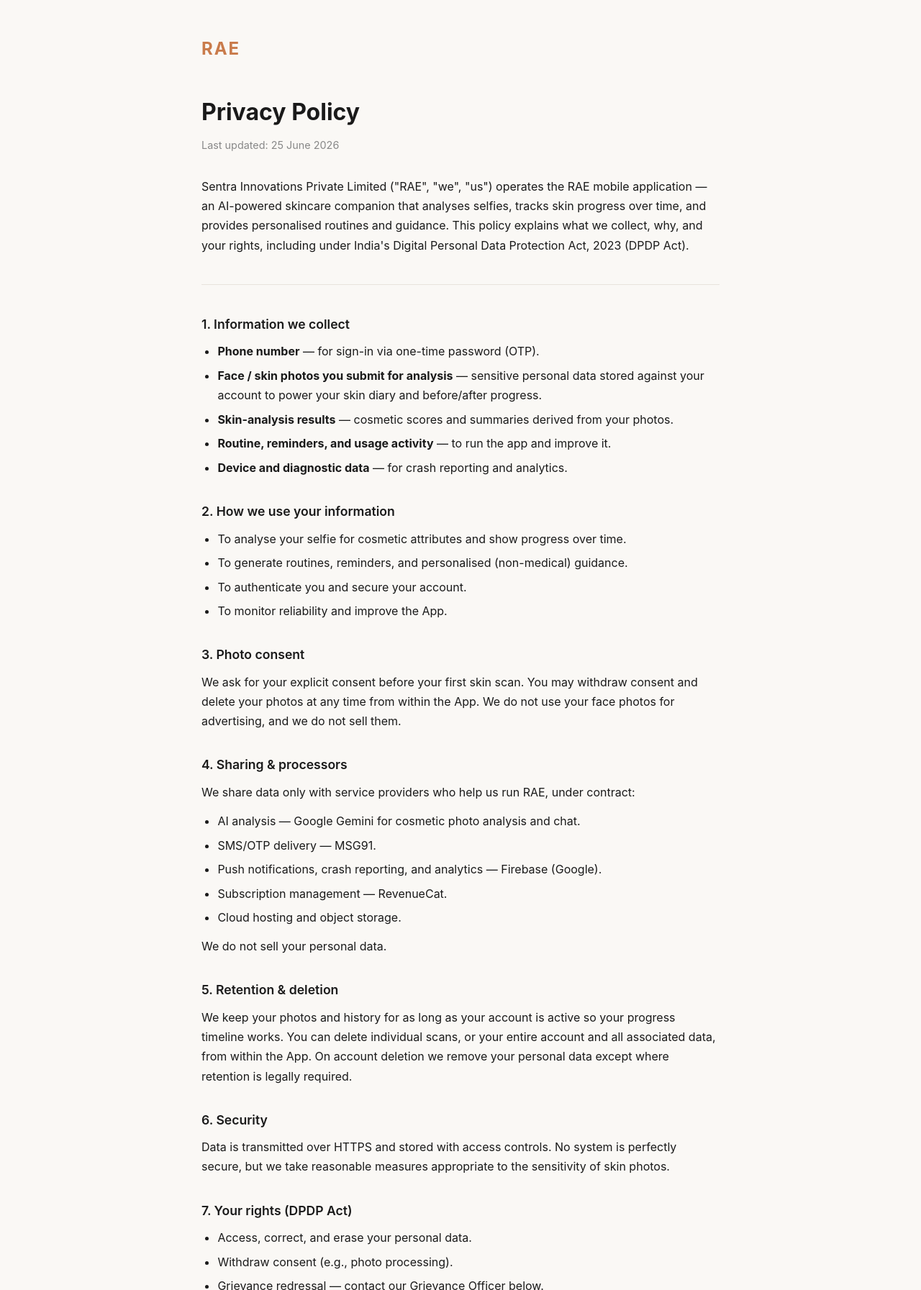
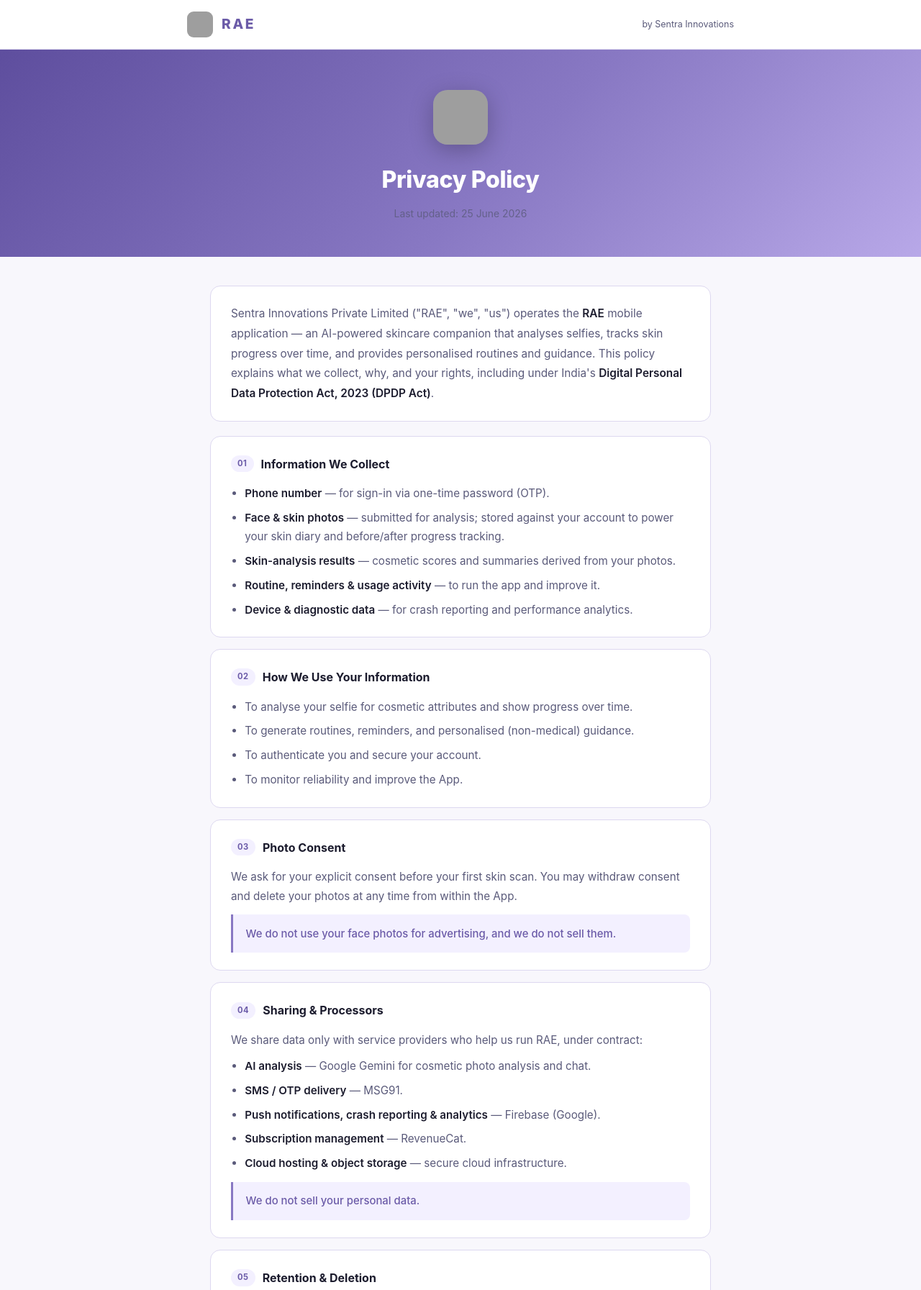
Before and after one commit to aka-aadi/rae-privacy, a plain HTML site: page index.html in a window 1280 px wide. Shown: the top 1793 px of the page at 72% size. Drawn offline with Linux system fonts and the light colour scheme; grey boxes are pictures that could not be loaded.

Commit message:
Updated privacy policy with logo and purple theme

```diff
--- a/index.html
+++ b/index.html
@@ -5,147 +5,354 @@
   <meta name="viewport" content="width=device-width, initial-scale=1.0" />
   <title>RAE — Privacy Policy</title>
   <style>
-    * { box-sizing: border-box; margin: 0; padding: 0; }
+    *, *::before, *::after { box-sizing: border-box; margin: 0; padding: 0; }
+
+    :root {
+      --purple: #8878C3;
+      --purple-dark: #6B5BA8;
+      --purple-light: #F3F0FF;
+      --text: #1C1C2E;
+      --text-secondary: #5A5A7A;
+      --border: #DDD8F0;
+      --white: #FFFFFF;
+    }
+
     body {
       font-family: -apple-system, BlinkMacSystemFont, 'Segoe UI', Roboto, sans-serif;
-      background: #faf8f5;
-      color: #1a1a1a;
-      line-height: 1.7;
-      padding: 0 1rem;
+      background: #F8F7FC;
+      color: var(--text);
+      line-height: 1.75;
     }
-    .container {
-      max-width: 720px;
+
+    /* Header */
+    header {
+      background: var(--white);
+      border-bottom: 1px solid var(--border);
+      padding: 0 2rem;
+    }
+    .header-inner {
+      max-width: 760px;
       margin: 0 auto;
-      padding: 3rem 0 5rem;
+      display: flex;
+      align-items: center;
+      gap: 12px;
+      padding: 1rem 0;
     }
-    .logo {
-      font-size: 1.5rem;
+    .header-inner img {
+      width: 36px;
+      height: 36px;
+      border-radius: 9px;
+    }
+    .brand-name {
+      font-size: 1.2rem;
+      font-weight: 800;
+      letter-spacing: 0.14em;
+      color: var(--purple-dark);
+    }
+    .brand-tagline {
+      font-size: 0.78rem;
+      color: var(--text-secondary);
+      margin-left: auto;
+    }
+
+    /* Hero */
+    .hero {
+      background: linear-gradient(135deg, #5E4E9E 0%, #8878C3 55%, #B8A8E8 100%);
+      color: var(--white);
+      text-align: center;
+      padding: 3.5rem 2rem 3rem;
+    }
+    .hero-logo {
+      width: 76px;
+      height: 76px;
+      border-radius: 20px;
+      margin: 0 auto 1.3rem;
+      display: block;
+      box-shadow: 0 8px 32px rgba(0,0,0,0.25);
+    }
+    .hero h1 {
+      font-size: 2rem;
+      font-weight: 800;
+      letter-spacing: -0.01em;
+      margin-bottom: 0.45rem;
+    }
+    .hero .meta {
+      font-size: 0.87rem;
+      opacity: 0.78;
+    }
+
+    /* Content */
+    .content {
+      max-width: 760px;
+      margin: 0 auto;
+      padding: 2.5rem 2rem 5rem;
+    }
+
+    .intro-card {
+      background: var(--white);
+      border: 1px solid var(--border);
+      border-radius: 14px;
+      padding: 1.5rem 1.75rem;
+      margin-bottom: 1.25rem;
+      color: var(--text-secondary);
+      font-size: 0.96rem;
+      line-height: 1.8;
+    }
+
+    .section {
+      background: var(--white);
+      border: 1px solid var(--border);
+      border-radius: 14px;
+      padding: 1.5rem 1.75rem;
+      margin-bottom: 1rem;
+    }
+
+    .section-header {
+      display: flex;
+      align-items: center;
+      gap: 10px;
+      margin-bottom: 0.9rem;
+    }
+    .section-number {
+      background: var(--purple-light);
+      color: var(--purple-dark);
+      font-size: 0.7rem;
       font-weight: 700;
-      letter-spacing: 0.08em;
-      color: #c97b4b;
+      letter-spacing: 0.05em;
+      padding: 2px 9px;
+      border-radius: 20px;
+      flex-shrink: 0;
+    }
+    h2 {
+      font-size: 1rem;
+      font-weight: 700;
+      color: var(--text);
+    }
+
+    p {
+      font-size: 0.95rem;
+      color: var(--text-secondary);
+      margin-bottom: 0.6rem;
+    }
+    p:last-child { margin-bottom: 0; }
+
+    ul {
+      padding-left: 1.2rem;
+      color: var(--text-secondary);
+      font-size: 0.95rem;
+    }
+    li { margin-bottom: 0.45rem; }
+    li:last-child { margin-bottom: 0; }
+    strong { color: var(--text); font-weight: 600; }
+
+    .highlight {
+      background: var(--purple-light);
+      border-left: 3px solid var(--purple);
+      border-radius: 0 8px 8px 0;
+      padding: 0.85rem 1.1rem;
+      margin-top: 0.75rem;
+      font-size: 0.93rem;
+      color: var(--purple-dark);
+      font-weight: 500;
+    }
+
+    /* Contact card */
+    .contact-card {
+      background: linear-gradient(135deg, #5E4E9E 0%, #8878C3 100%);
+      color: var(--white);
+      border-radius: 14px;
+      padding: 1.75rem;
+      margin-top: 1.5rem;
       margin-bottom: 2.5rem;
     }
-    h1 {
-      font-size: 2rem;
-      font-weight: 700;
-      margin-bottom: 0.4rem;
+    .contact-card h2 { color: var(--white); font-size: 1.05rem; margin-bottom: 0.65rem; }
+    .contact-card p { color: rgba(255,255,255,0.82); font-size: 0.95rem; margin-bottom: 0.3rem; }
+    .contact-card a { color: var(--white); font-weight: 600; }
+
+    /* Footer */
+    footer {
+      text-align: center;
+      color: var(--text-secondary);
+      font-size: 0.8rem;
+      padding-bottom: 3rem;
+      display: flex;
+      flex-direction: column;
+      align-items: center;
+      gap: 8px;
     }
-    .meta {
-      color: #888;
-      font-size: 0.9rem;
-      margin-bottom: 2rem;
+    footer img {
+      width: 28px;
+      height: 28px;
+      border-radius: 7px;
+      opacity: 0.55;
     }
-    h2 {
-      font-size: 1.1rem;
-      font-weight: 600;
-      margin: 2rem 0 0.6rem;
-      color: #1a1a1a;
-    }
-    p { margin-bottom: 0.8rem; }
-    ul {
-      padding-left: 1.4rem;
-      margin-bottom: 0.8rem;
-    }
-    li { margin-bottom: 0.4rem; }
-    a { color: #c97b4b; }
-    .divider {
-      border: none;
-      border-top: 1px solid #e8e3dc;
-      margin: 2.5rem 0;
-    }
-    footer {
-      color: #aaa;
-      font-size: 0.82rem;
-      margin-top: 3rem;
+
+    a { color: var(--purple); text-decoration: none; }
+    a:hover { text-decoration: underline; }
+
+    @media (max-width: 600px) {
+      .hero h1 { font-size: 1.6rem; }
+      .content { padding: 1.5rem 1rem 4rem; }
+      .section, .intro-card { padding: 1.2rem 1.1rem; }
+      .brand-tagline { display: none; }
     }
   </style>
 </head>
 <body>
-  <div class="container">
-    <div class="logo">RAE</div>
 
+  <header>
+    <div class="header-inner">
+      <img src="logo.png" alt="RAE logo" />
+      <span class="brand-name">RAE</span>
+      <span class="brand-tagline">by Sentra Innovations</span>
+    </div>
+  </header>
+
+  <div class="hero">
+    <img class="hero-logo" src="logo.png" alt="RAE logo" />
     <h1>Privacy Policy</h1>
     <p class="meta">Last updated: 25 June 2026</p>
+  </div>
 
-    <p>Sentra Innovations Private Limited ("RAE", "we", "us") operates the RAE mobile
-    application — an AI-powered skincare companion that analyses selfies, tracks skin
-    progress over time, and provides personalised routines and guidance. This policy
-    explains what we collect, why, and your rights, including under India's Digital
-    Personal Data Protection Act, 2023 (DPDP Act).</p>
+  <div class="content">
 
-    <hr class="divider" />
+    <div class="intro-card">
+      Sentra Innovations Private Limited ("RAE", "we", "us") operates the <strong>RAE</strong>
+      mobile application — an AI-powered skincare companion that analyses selfies, tracks skin
+      progress over time, and provides personalised routines and guidance. This policy explains
+      what we collect, why, and your rights, including under India's
+      <strong>Digital Personal Data Protection Act, 2023 (DPDP Act)</strong>.
+    </div>
 
-    <h2>1. Information we collect</h2>
+    <div class="section">
+      <div class="section-header">
+        <span class="section-number">01</span>
+        <h2>Information We Collect</h2>
+      </div>
       <ul>
         <li><strong>Phone number</strong> — for sign-in via one-time password (OTP).</li>
-      <li><strong>Face / skin photos you submit for analysis</strong> — sensitive personal
-          data stored against your account to power your skin diary and before/after progress.</li>
-      <li><strong>Skin-analysis results</strong> — cosmetic scores and summaries derived
-          from your photos.</li>
-      <li><strong>Routine, reminders, and usage activity</strong> — to run the app and improve it.</li>
-      <li><strong>Device and diagnostic data</strong> — for crash reporting and analytics.</li>
+        <li><strong>Face &amp; skin photos</strong> — submitted for analysis; stored against your
+            account to power your skin diary and before/after progress tracking.</li>
+        <li><strong>Skin-analysis results</strong> — cosmetic scores and summaries derived from your photos.</li>
+        <li><strong>Routine, reminders &amp; usage activity</strong> — to run the app and improve it.</li>
+        <li><strong>Device &amp; diagnostic data</strong> — for crash reporting and performance analytics.</li>
       </ul>
+    </div>
 
-    <h2>2. How we use your information</h2>
+    <div class="section">
+      <div class="section-header">
+        <span class="section-number">02</span>
+        <h2>How We Use Your Information</h2>
+      </div>
       <ul>
         <li>To analyse your selfie for cosmetic attributes and show progress over time.</li>
         <li>To generate routines, reminders, and personalised (non-medical) guidance.</li>
         <li>To authenticate you and secure your account.</li>
         <li>To monitor reliability and improve the App.</li>
       </ul>
+    </div>
 
-    <h2>3. Photo consent</h2>
-    <p>We ask for your explicit consent before your first skin scan. You may withdraw
-    consent and delete your photos at any time from within the App. We do not use your
-    face photos for advertising, and we do not sell them.</p>
+    <div class="section">
+      <div class="section-header">
+        <span class="section-number">03</span>
+        <h2>Photo Consent</h2>
+      </div>
+      <p>We ask for your explicit consent before your first skin scan. You may withdraw consent
+      and delete your photos at any time from within the App.</p>
+      <div class="highlight">
+        We do not use your face photos for advertising, and we do not sell them.
+      </div>
+    </div>
 
-    <h2>4. Sharing &amp; processors</h2>
+    <div class="section">
+      <div class="section-header">
+        <span class="section-number">04</span>
+        <h2>Sharing &amp; Processors</h2>
+      </div>
       <p>We share data only with service providers who help us run RAE, under contract:</p>
       <ul>
-      <li>AI analysis — Google Gemini for cosmetic photo analysis and chat.</li>
-      <li>SMS/OTP delivery — MSG91.</li>
-      <li>Push notifications, crash reporting, and analytics — Firebase (Google).</li>
-      <li>Subscription management — RevenueCat.</li>
-      <li>Cloud hosting and object storage.</li>
+        <li><strong>AI analysis</strong> — Google Gemini for cosmetic photo analysis and chat.</li>
+        <li><strong>SMS / OTP delivery</strong> — MSG91.</li>
+        <li><strong>Push notifications, crash reporting &amp; analytics</strong> — Firebase (Google).</li>
+        <li><strong>Subscription management</strong> — RevenueCat.</li>
+        <li><strong>Cloud hosting &amp; object storage</strong> — secure cloud infrastructure.</li>
       </ul>
-    <p>We do not sell your personal data.</p>
+      <div class="highlight">We do not sell your personal data.</div>
+    </div>
 
-    <h2>5. Retention &amp; deletion</h2>
-    <p>We keep your photos and history for as long as your account is active so your
-    progress timeline works. You can delete individual scans, or your entire account
-    and all associated data, from within the App. On account deletion we remove your
-    personal data except where retention is legally required.</p>
+    <div class="section">
+      <div class="section-header">
+        <span class="section-number">05</span>
+        <h2>Retention &amp; Deletion</h2>
+      </div>
+      <p>We keep your photos and history for as long as your account is active so your progress
+      timeline works. You can delete individual scans, or your entire account and all associated
+      data, from within the App. On account deletion we remove your personal data except where
+      retention is legally required.</p>
+    </div>
 
-    <h2>6. Security</h2>
-    <p>Data is transmitted over HTTPS and stored with access controls. No system is
-    perfectly secure, but we take reasonable measures appropriate to the sensitivity
-    of skin photos.</p>
+    <div class="section">
+      <div class="section-header">
+        <span class="section-number">06</span>
+        <h2>Security</h2>
+      </div>
+      <p>Data is transmitted over HTTPS and stored with access controls. No system is perfectly
+      secure, but we take reasonable measures appropriate to the sensitivity of skin photos.</p>
+    </div>
 
-    <h2>7. Your rights (DPDP Act)</h2>
+    <div class="section">
+      <div class="section-header">
+        <span class="section-number">07</span>
+        <h2>Your Rights (DPDP Act)</h2>
+      </div>
       <ul>
         <li>Access, correct, and erase your personal data.</li>
-      <li>Withdraw consent (e.g., photo processing).</li>
+        <li>Withdraw consent (e.g., for photo processing).</li>
         <li>Grievance redressal — contact our Grievance Officer below.</li>
       </ul>
+    </div>
 
-    <h2>8. Children</h2>
+    <div class="section">
+      <div class="section-header">
+        <span class="section-number">08</span>
+        <h2>Children</h2>
+      </div>
       <p>RAE is not intended for children under 13 without verifiable parental consent.</p>
+    </div>
 
-    <h2>9. Not medical advice</h2>
-    <p>RAE provides cosmetic guidance only and is not a medical device. It does not
-    diagnose, treat, or cure any condition. For medical concerns, consult a qualified
-    dermatologist or physician.</p>
+    <div class="section">
+      <div class="section-header">
+        <span class="section-number">09</span>
+        <h2>Not Medical Advice</h2>
+      </div>
+      <p>RAE provides cosmetic guidance only and is not a medical device. It does not diagnose,
+      treat, or cure any condition. For medical concerns, consult a qualified dermatologist
+      or physician.</p>
+    </div>
 
-    <h2>10. Changes</h2>
-    <p>We may update this policy and will post the new "Last updated" date here.</p>
+    <div class="section">
+      <div class="section-header">
+        <span class="section-number">10</span>
+        <h2>Changes to This Policy</h2>
+      </div>
+      <p>We may update this policy and will post the new "Last updated" date here. Continued
+      use of the App after changes constitutes acceptance of the updated policy.</p>
+    </div>
 
-    <h2>11. Contact / Grievance Officer</h2>
-    <p>Sentra Innovations Private Limited, Kochi, Kerala, India.<br />
-    Email: <a href="mailto:operations@sentrainnovations.in">operations@sentrainnovations.in</a></p>
+    <div class="contact-card">
+      <h2>Contact / Grievance Officer</h2>
+      <p>Sentra Innovations Private Limited</p>
+      <p>Kochi, Kerala, India</p>
+      <p style="margin-top:0.6rem;">
+        <a href="mailto:operations@sentrainnovations.in">operations@sentrainnovations.in</a>
+      </p>
+    </div>
 
     <footer>
+      <img src="logo.png" alt="RAE" />
       &copy; 2026 Sentra Innovations Private Limited. All rights reserved.
     </footer>
+
   </div>
 </body>
 </html>
```
Also changed, not shown: 1 other file. Lines whose indentation alone changed are shown as unchanged.
